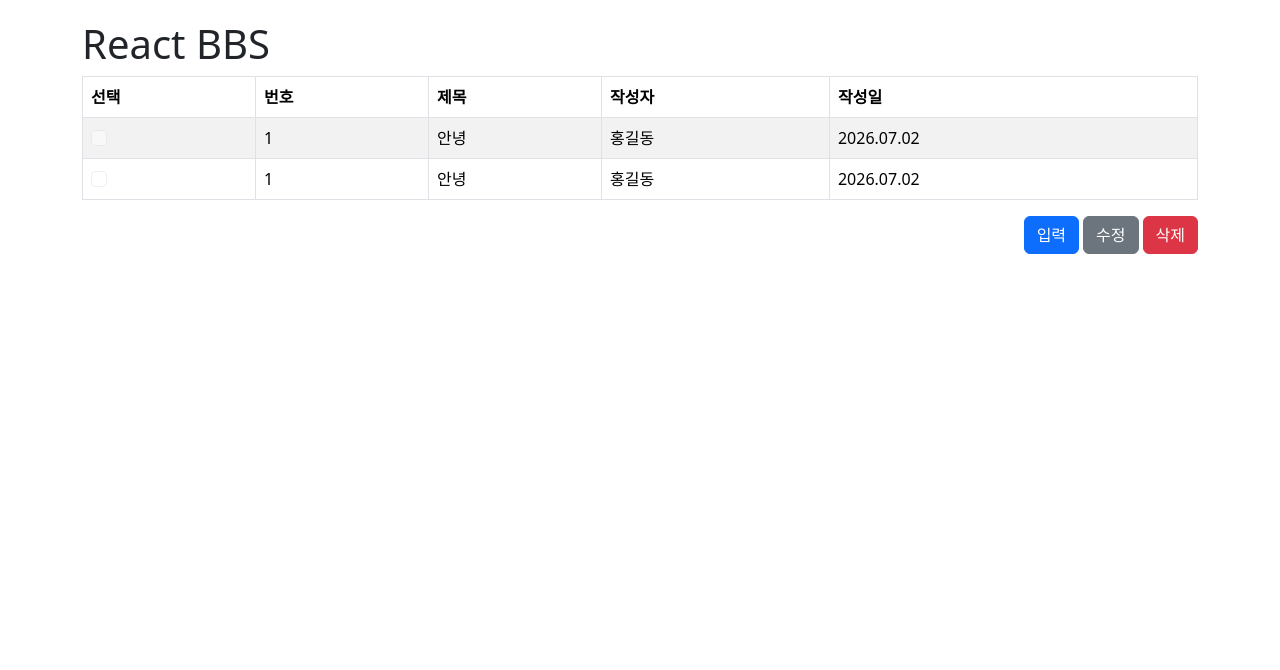
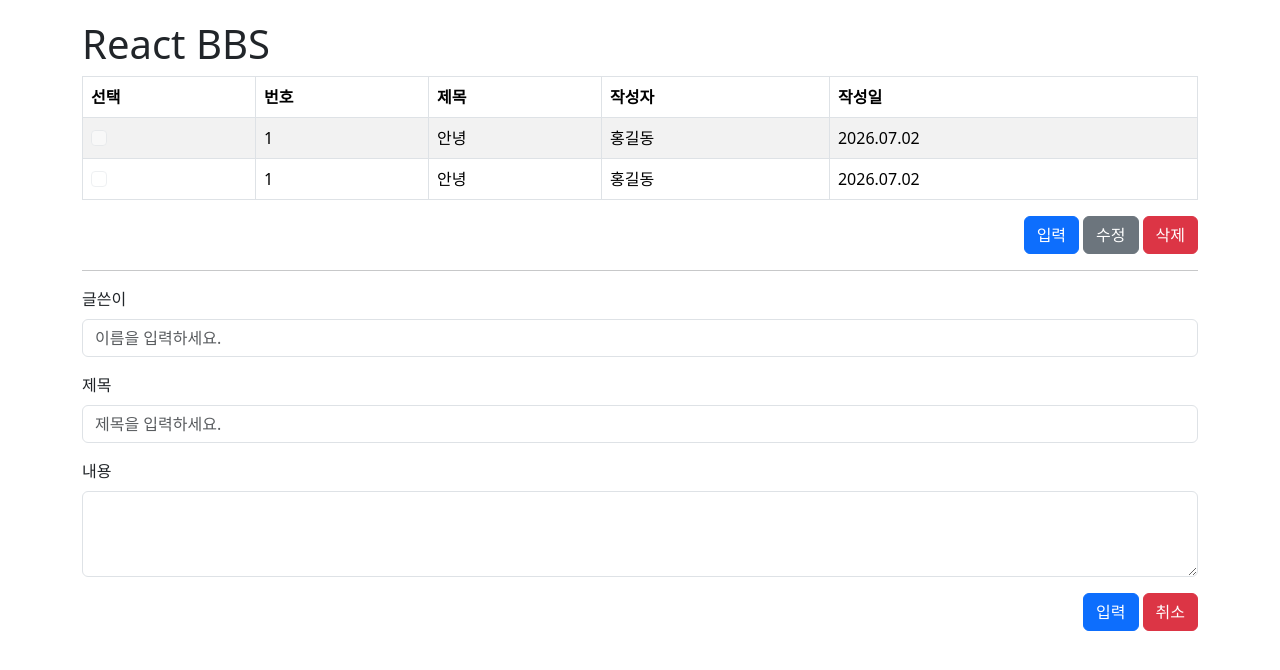
Before and after one commit to JEJU-Ratus/est-react-bbs-main, a React (Vite) app: page / in a window 1280 px wide. Shown: the top 670 px of the page. Built offline with nearby package versions, Linux system fonts and the light colour scheme.

Commit message:
feat : bbs 글 작성 기본 UI 생성

```diff
--- a/src/App.jsx
+++ b/src/App.jsx
@@ -1,12 +1,15 @@
 import "bootstrap/dist/css/bootstrap.min.css";
 import "./App.css";
-import BoardList from "../components/BoardList";
+import BoardList from "./components/BoardList";
+import Write from "./components/Write";
 
 function App() {
   return (
     <div className="container">
       <h1>React BBS</h1>
       <BoardList />
+      <hr />
+      <Write />
     </div>
   );
 }
--- /dev/null
+++ b/src/components/Write.jsx
@@ -0,0 +1,27 @@
+import Form from "react-bootstrap/Form";
+import Button from "react-bootstrap/Button";
+
+export default function Write() {
+  return (
+    <>
+      <Form>
+        <Form.Group className="mb-3" controlId="name">
+          <Form.Label>글쓴이</Form.Label>
+          <Form.Control type="text" name="name" placeholder="이름을 입력하세요." />
+        </Form.Group>
+        <Form.Group className="mb-3" controlId="title">
+          <Form.Label>제목</Form.Label>
+          <Form.Control type="text" name="title" placeholder="제목을 입력하세요." />
+        </Form.Group>
+        <Form.Group className="mb-3" controlId="content">
+          <Form.Label>내용</Form.Label>
+          <Form.Control as="textarea" name="content" rows={3} />
+        </Form.Group>
+      </Form>
+      <div className="d-flex gap-1 justify-content-end">
+        <Button variant="primary">입력</Button>
+        <Button variant="danger">취소</Button>
+      </div>
+    </>
+  );
+}
```
Also changed, not shown: src/components/BoardList.jsx (renamed from components/BoardList.jsx).
